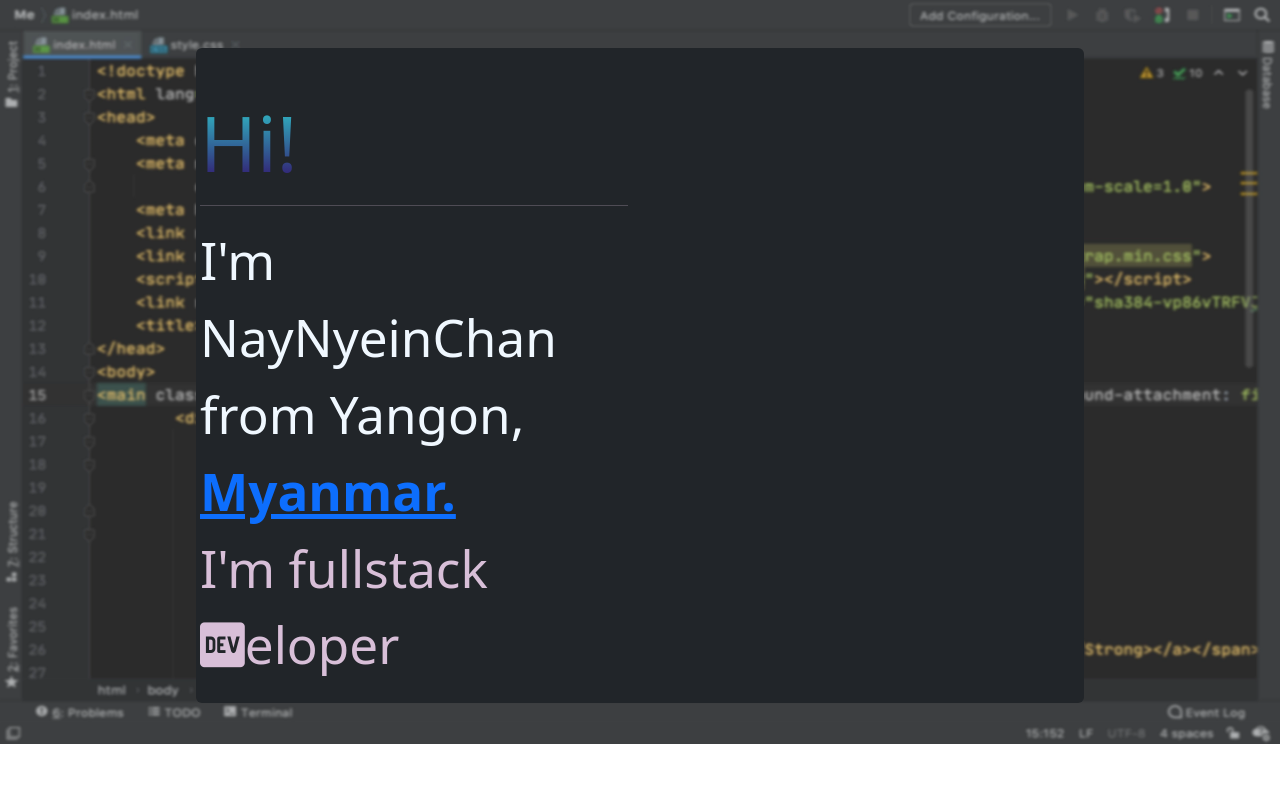
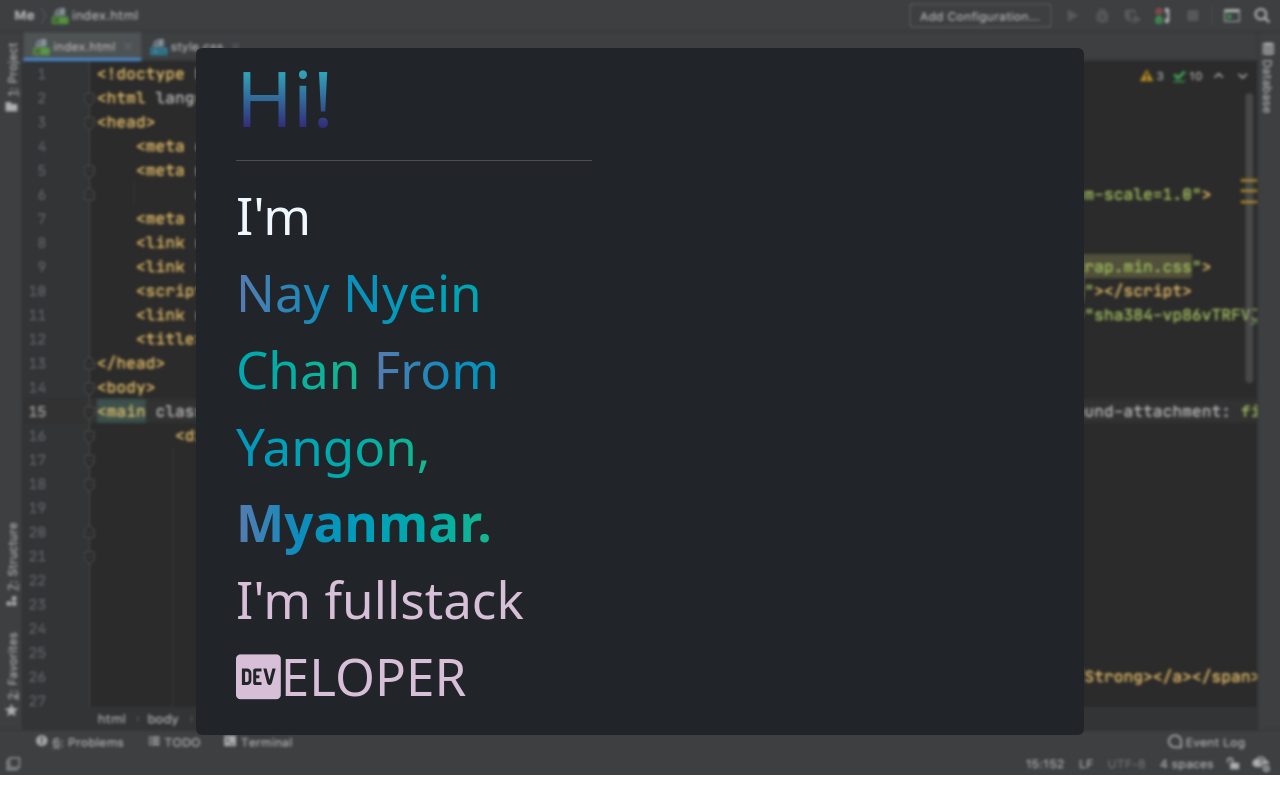
Before and after one commit to naynyeinchan/naynyeinchan.github.io, a plain HTML site: page index.html in a window 1280 px wide. Shown: the top 797 px of the page. Drawn offline with Linux system fonts and the light colour scheme; files that its build step writes are made by us from their sources.

Commit message:
refactor

```diff
--- a/index.html
+++ b/index.html
@@ -7,25 +7,26 @@
     <meta http-equiv="X-UA-Compatible" content="ie=edge">
     <meta name="description" content="My Portfolio">
 
-    <link rel="stylesheet" href="style.css">
-    <link rel="stylesheet" href="Css/bootstrap.min.css">
-    <link rel="stylesheet" href="https://use.fontawesome.com/releases/v5.15.1/css/all.css" integrity="sha384-vp86vTRFVJgpjF9jiIGPEEqYqlDwgyBgEF109VFjmqGmIY/Y4HV4d3Gp2irVfcrp" crossorigin="anonymous">
+    <link rel="stylesheet" href="css/style.css">
+    <link rel="stylesheet" href="css/bootstrap.min.css">
+    <link rel="stylesheet" href="https://use.fontawesome.com/releases/v5.15.1/css/all.css"
+          integrity="sha384-vp86vTRFVJgpjF9jiIGPEEqYqlDwgyBgEF109VFjmqGmIY/Y4HV4d3Gp2irVfcrp" crossorigin="anonymous">
     <title>Nay Nyein Chan</title>
 </head>
 <body>
-<main class="py-5 px-5" style="background-image: url('background.webp'); background-repeat: no-repeat; background-attachment: fixed; background-size: 100% 99%;">
+<main class="py-5 px-5"
+      style="background-image: url('background.webp'); background-repeat: no-repeat; background-attachment: fixed; background-size: 100% 99%;">
     <div class="container bg-dark p-1 rounded clearfix w-75 h-75">
         <div class="row clearfix">
-                <!--<div class="col-12 col-md-6">
-                    <img src="nay.jpg" alt="" class="img-fluid rounded-pill">
-                </div>-->
-                <div class="col-12 col-md-6 clearfix" id="hello">
+            <div class="col-12 col-md-6 clearfix px-5 m-0" id="hello">
                 <h1 style="font-size: 6vw" id="hi">Hi!</h1>
                 <hr>
-                    <span>I'm</span>
-                    <span id="nnc">NayNyeinChan from Yangon, </span>
-                    <span id="mya"><a href="https://en.wikipedia.org/wiki/Myanmar"><Strong>Myanmar.</Strong></a></span>
-                    <p>I'm fullstack <br><i class="fab fa-dev"></i>eloper</p>
+                <span class="d-block">I'm</span>
+                <span class="gradient-color">Nay Nyein Chan</span>
+                <span class="gradient-color">From Yangon, </span>
+                <span class="gradient-color"><a
+                        href="https://en.wikipedia.org/wiki/Myanmar"><Strong>Myanmar.</Strong></a></span>
+                <p class="m-0">I'm fullstack <br><i class="fab fa-dev"></i>ELOPER</p>
                 <p></p>
             </div>
         </div>
@@ -48,6 +49,6 @@
         &copy; Copyright 2022
     </div>
 </footer>
-<script src="Js/bootstrap.bundle.min.js"></script>
+<script src="js/bootstrap.bundle.min.js"></script>
 </body>
 </html>
```
Lines whose indentation alone changed are shown as unchanged.
